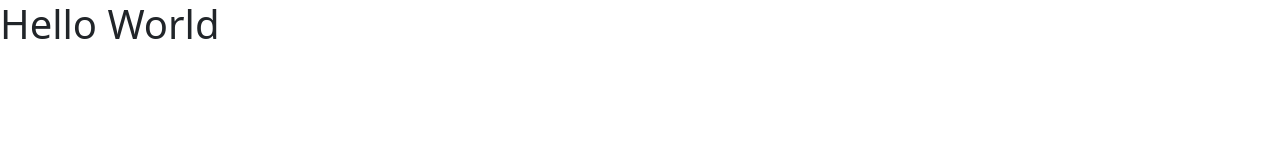
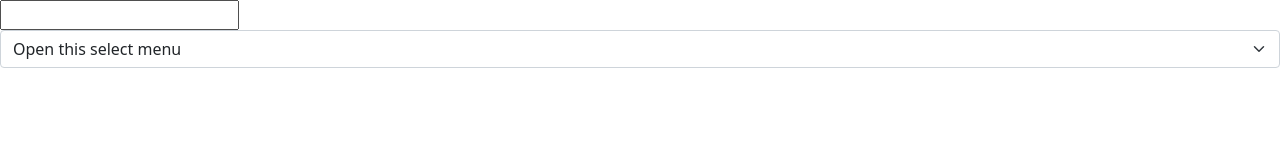
Before and after one commit to 12345678andiman/Website-Serbaguna, a website: page public/index.html in a window 1280 px wide. Drawn offline with Linux system fonts and the light colour scheme.

Commit message:
Update index.html

```diff
--- a/public/index.html
+++ b/public/index.html
@@ -7,6 +7,14 @@
     <link rel="stylesheet" href="css/bootstrap.min.css">
 </head>
 <body>
-    <h1>Hello World</h1>
+    <form id="search">
+        <input type="text" id="search">
+        <select class="form-select" required>
+            <option selected>Open this select menu</option>
+            <option value="1">One</option>
+            <option value="2">Two</option>
+            <option value="3">Three</option>
+        </select>
+    </form>
 </body>
 </html>
```
